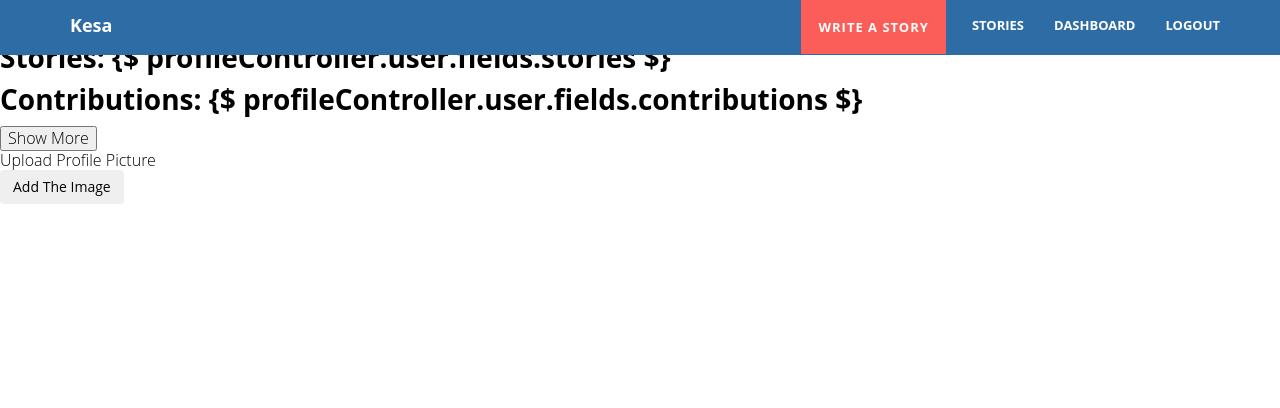
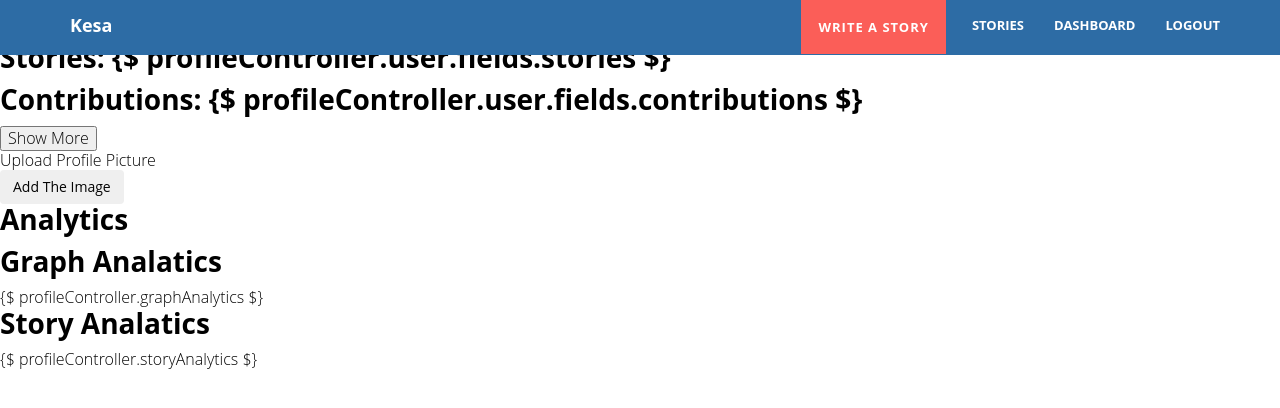
Before and after one commit to CarnegieMellonQatar/YAS, a Django app: page /0/profile/ in a window 1280 px wide. Shown: the top 408 px of the page. Run offline with Django 3.2, Linux system fonts and the light colour scheme; a user stored in the database is signed in; data comes from the database, SQL or seed files in the repository; both versions use the stored data as it was after the commit; parts of the project's set-up code (start-up, migrations or seed data) failed here and were passed over; some libraries are stand-ins or nearby versions.

Commit message:
Analytics done from the back end, some thing done in the front end that yasser asked.

```diff
--- a/src/kesa/api/templates/api/profile.html
+++ b/src/kesa/api/templates/api/profile.html
@@ -15,14 +15,31 @@
             <button ng-click="profileController.deleteStory(story)">Delete</button>
         </div>
         <button ng-show="profileController.haveMore" ng-click="profileController.getMoreStories()">Show More</button>
-        <div ng-controller="profileController as pc">
-            <div class="dnd" id="draganddrop" ng-init="pc.createDragNDropZone()">
-                <form class="complex_form" id="add_image_form2" name="add_image_form2" ng-submit="pc.addImageDND()">
+        <div>
+            <div class="dnd" id="draganddrop" ng-init="profileController.createDragNDropZone()">
+                <form class="complex_form" id="add_image_form2" name="add_image_form2" ng-submit="profileController.addImageDND()">
                     <div class="form_title">Upload Profile Picture</div>
                     <div dropzone="dropzoneConfig" class="dropzone"></div>
                     <input type="submit" class="btn" value="Add The Image" />
                 </form>
-                <div class="header_button" id="delButn" ng-click="pc.clearDND()"></div>
+                <div class="header_button" id="delButn" ng-click="profileController.clearDND()"></div>
+            </div>
+        </div>
+        <div>
+            <h1>
+                Analytics
+            </h1>
+            <div>
+                <h2>
+                    Graph Analatics
+                </h2>
+                {$ profileController.graphAnalytics $}
+            </div>
+            <div>
+                <h2>
+                    Story Analatics
+                </h2>
+                {$ profileController.storyAnalytics $}
             </div>
         </div>
     </div>
--- a/src/kesa/api/urls.py
+++ b/src/kesa/api/urls.py
@@ -31,7 +31,8 @@
     url(r'^addBReads/(?P<bid>\d+)/$', views.addBReads, name='addBReads'),
     url(r'^(?P<uid>\d+)/createStory/$', views.createStory, name='createStory'),
     url(r'^addImage/$', views.addImage, name='addImage'),
-    url(r'^(?P<uid>\d+)/analytics/(?P<numDays>\d+)/graph/$', views.getGraphAnalytics, name='getGraphAnalytics'),
+    url(r'^(?P<username>\w+)/analytics/(?P<numDays>\d+)/graph/$', views.getGraphAnalytics, name='getGraphAnalytics'),
+    url(r'^(?P<username>\w+)/analytics/generic/$', views.getGenericAnalytics, name='getGenericAnalytics'),
     url(r'^makeUsers/(?P<n>\d+)/$', views.makeUsers, name='makeUsers'),
     url(r'^populateLikes/$', views.populateLikes, name='populateLikes'),
 ]
--- a/src/kesa/api/views.py
+++ b/src/kesa/api/views.py
@@ -33,11 +33,66 @@
         'branchid': node.pk,
         'name': node.name[0:indexvalue],
         'body': node.data,
+        'read': node.read,
     }
     children = [recursive_node_to_dict(c) for c in node.get_children()]
     if children:
         result['children'] = children
     return result
+
+def getMaxChild(nodeList):
+    maxNode = nodeList[0]
+    for i in nodeList:
+        if i.read > maxNode.read:
+            maxNode = i
+    return maxNode
+
+def getMinChild(nodeList):
+    minNode = nodeList[0]
+    for i in nodeList:
+        if i.read < minNode.read:
+            minNode = i
+    return minNode
+
+def recuesive_get_max_path(node, nlist):
+    children = node.get_children()
+    # if len(children) == 0:
+    if node.is_leaf_node():
+        # print node.id
+        nlist.append(node.id)
+    else:
+        nlist.append(node.id)
+        nextNode = getMaxChild(children)
+        recuesive_get_max_path(nextNode, nlist)
+
+def recuesive_get_min_path(node, nlist):
+    children = node.get_children()
+    # if len(children) == 0:
+    if node.is_leaf_node():
+        # print node.id
+        nlist.append(node.id)
+    else:
+        # print node.id
+        nlist.append(node.id)
+        nextNode = getMinChild(children)
+        recuesive_get_min_path(nextNode, nlist)
+
+def getStoryAnalysis(storyList):
+    result = []
+    m_brach = []
+    l_brach = []
+    for i in storyList:
+        data = {}
+        data['sid'] = i.id
+        recuesive_get_max_path(i.graph, m_brach)
+        recuesive_get_min_path(i.graph, l_brach)
+        data['m_brach'] = m_brach
+        data['l_brach'] = l_brach
+        result.append(data)
+        m_brach = []
+        l_brach = []
+    return result
+
 
 
 # ##### logout #####
@@ -449,18 +504,43 @@
 
 @login_required
 @csrf_exempt
-def getGraphAnalytics(request, uid, numDays):
+def getGraphAnalytics(request, username, numDays):
     data = {}
-    if request.user.id == int(uid):
-        user = User.objects.get(id=int(uid))
+    if request.user.username == str(username):
+        user = User.objects.get(username=str(username))
         stories = Story.objects.filter(user = user)
         likes = Likes.objects.filter(story__in=stories, date__gte=datetime.now()-timedelta(days=int(numDays)))
         data = serializers.serialize('json', likes)
         return HttpResponse(data, content_type="application/json")
     else:
         data['result'] = 'false'
-        data['user'] = str(request.user.id)
         return HttpResponse(json.dumps(data), content_type="application/json")
+
+
+@login_required
+@csrf_exempt
+def getGenericAnalytics(request, username):
+    data = {}
+    if request.user.username == str(username):
+        user = User.objects.get(username=str(username))
+        stories = Story.objects.filter(user = user)
+        fan = Likes.objects.filter(story__in=stories).values('user').annotate(total=Count('user')).order_by('-total')[0]
+        fan = fan['user']
+        contributor = Contributors.objects.filter(story__in=stories).values('user').annotate(total=Count('user')).order_by('-total')[0]
+        contributor = contributor['user']
+        result = {}
+        # result['fan'] = serializers.serialize('json',User.objects.filter(id = fan))
+        # result['contributor'] = serializers.serialize('json',User.objects.filter(id = contributor))
+        # print json.loads(serializers.serialize('json',User.objects.filter(id = contributor)))
+        result['fan'] = fan
+        result['contributor'] = contributor
+        s = getStoryAnalysis(stories)
+        result['stories'] = s
+        return HttpResponse(json.dumps(result), content_type="application/json")
+    else:
+        data['result'] = 'false'
+        return HttpResponse(json.dumps(data), content_type="application/json")
+
 
 # Functions to populate the database with garbage values to get analatics
 
--- a/src/kesa/static/app/controllers/profileController.js
+++ b/src/kesa/static/app/controllers/profileController.js
@@ -10,8 +10,12 @@
             profile.haveMore = true;
             profile.user = "";
             profile.image = {};
+            profile.uname = ""
+            profile.graphAnalytics = {};
+            profile.storyAnalytics = {};
 
             var username = profile.url.substring(1,profile.url.indexOf("profile")-1);
+            profile.uname = username;
 
             storyService.getUserByName(username,function(err,data){
                if (err){
@@ -70,6 +74,25 @@
                        }
                    });
                }
+            });
+
+            storyService.getGraphAnalytics(profile.uname, 30, function(err, data){
+                if(err){
+                    console.log("error in getting data")
+                }
+                else{
+                    console.log(data);
+                    profile.graphAnalytics = data;
+                }
+            });
+
+            storyService.getStoryAnalytics(profile.uname, function(err, data){
+                if(err){
+                    console.log("error in getting data")
+                }
+                else{
+                    profile.storyAnalytics = data;
+                }
             });
 
             Dropzone.autoDiscover = false;
--- a/src/kesa/static/app/service/storyService.js
+++ b/src/kesa/static/app/service/storyService.js
@@ -292,5 +292,25 @@
                     });
             };
 
+            service.getGraphAnalytics = function(uid, numDays, callback){
+                $http.post('/api/'+uid+'/analytics/'+numDays+'/graph/')
+                    .success(function(data,status){
+                        callback(null,data);
+                    })
+                    .error(function(error,status){
+                        callback(error,null);
+                    });
+            };
+
+            service.getStoryAnalytics = function(uid, callback){
+                $http.post('/api/'+uid+'/analytics/generic/')
+                    .success(function(data,status){
+                        callback(null,data);
+                    })
+                    .error(function(error,status){
+                        callback(error,null);
+                    });
+            };
+
         });
 })();
```
Also changed, not shown: src/kesa/db.sqlite3.
